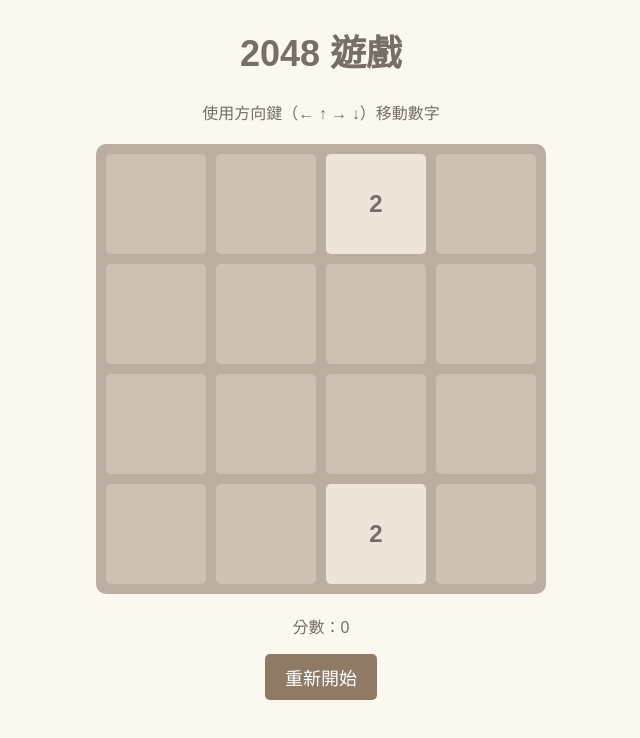
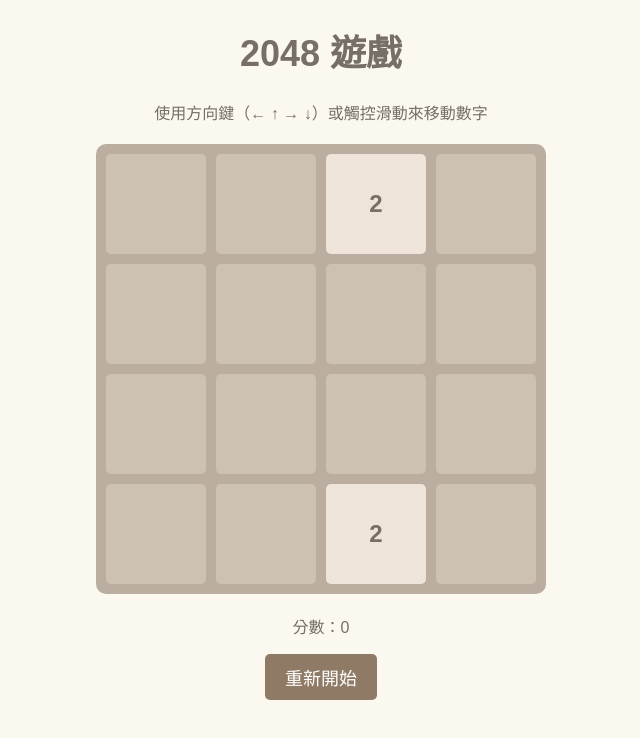
Before and after one commit to Sa1-t/Sa1-t.github.io, a plain HTML site: page index.html in a window 1280 px wide. Shown: the whole page, without its empty margins (319-959 px from the left). Drawn offline with Linux system fonts and the light colour scheme.

Commit message:
Update index.html

```diff
--- a/index.html
+++ b/index.html
@@ -3,13 +3,12 @@
 <head>
     <meta charset="UTF-8">
     <meta name="viewport" content="width=device-width, initial-scale=1.0">
-    <meta name="viewport" content="width=device-width, initial-scale=1">
     <title>2048 遊戲</title>
     <link rel="stylesheet" href="style.css">
 </head>
 <body>
     <h1>2048 遊戲</h1>
-    <p>使用方向鍵（← ↑ → ↓）移動數字</p>
+    <p>使用方向鍵（← ↑ → ↓）或觸控滑動來移動數字</p>
     <div id="game-container">
         <div id="board"></div>
     </div>
```
